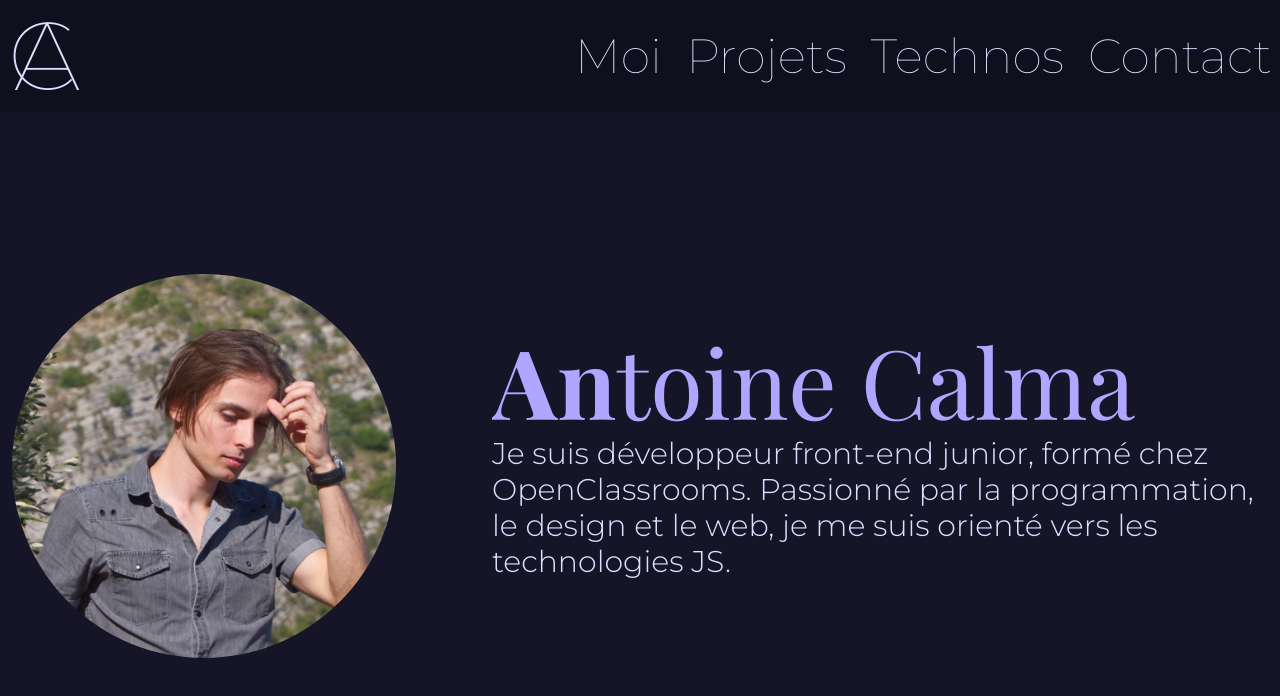
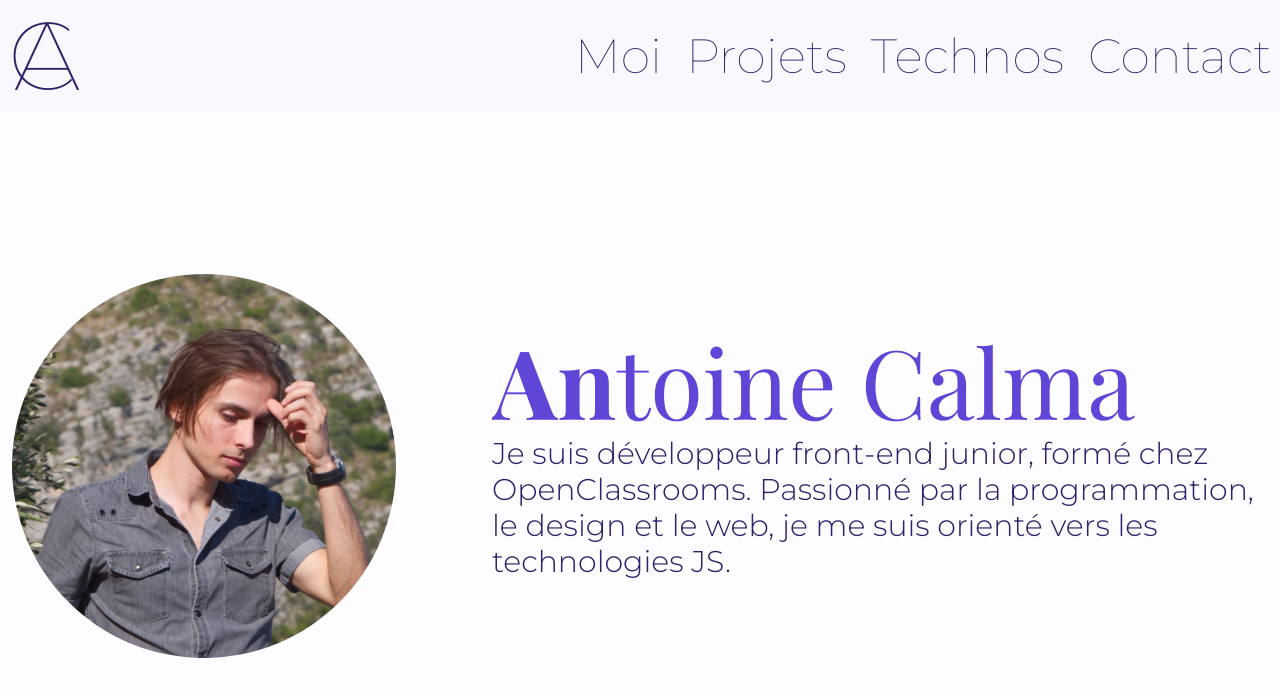
Before and after one commit to Amlac-Eniotna/Projet-12-OCR, a Next.js app in the folder portfolio/: page / in a window 1280 px wide. Shown: the top 696 px of the page. Built offline with nearby package versions, Linux system fonts and the light colour scheme; a web font is replaced by a local one.

Commit message:
lightmode add

```diff
--- a/portfolio/app/layout.tsx
+++ b/portfolio/app/layout.tsx
@@ -16,7 +16,7 @@ export default function RootLayout({
   return (
     <html lang="fr">
       <body
-        className={`${montserrat.className} bg-mauve-1 text-mauve-12 antialiased`}
+        className={`${montserrat.className} bg-wmauve-1 text-wmauve-12 dark:bg-mauve-1 dark:text-mauve-12 antialiased`}
       >
         <Header />
         {children}
--- a/portfolio/app/page.tsx
+++ b/portfolio/app/page.tsx
@@ -6,7 +6,7 @@ export default function Home() {
     <main>
       <section
         id="me"
-        className="pt-28 bg-mauve-2 h-screen lg:flex lg:items-center"
+        className="pt-28 dark:bg-mauve-2 bg-wmauve-1 h-screen lg:flex lg:items-center"
       >
         <div className="mx-auto lg:w-full max-w-7xl flex flex-col lg:flex-row justify-center items-center lg:justify-normal w-auto px-3">
           <Picture className="mb-3 mt-8 w-2/3 lg:w-96" />
--- a/portfolio/app/ui/header/header.tsx
+++ b/portfolio/app/ui/header/header.tsx
@@ -3,7 +3,7 @@ import NavLink from '@/app/ui/header/link-nav';
 
 export default function Header() {
   return (
-    <div className="flex justify-center fixed bg-mauve-1 w-full z-10">
+    <div className="flex justify-center fixed dark:bg-mauve-1 bg-wmauve-2 w-full z-10">
       <header className="font-thin flex justify-between max-w-screen-xl w-full p-2">
         <Logo />
         <NavLink className="hidden lg:flex lg:justify-center lg:items-center" />
--- a/portfolio/app/ui/me/my-name.tsx
+++ b/portfolio/app/ui/me/my-name.tsx
@@ -1,9 +1,9 @@
 import { playfair } from '@/app/ui/fonts';
 
-export default function MyName({ className }) {
+export default function MyName({ className }: { className: string }) {
   return (
     <h1
-      className={`${className} lg:text-8xl text-4xl ${playfair.className} text-mauve-11 relative overflow-hidden whitespace-nowrap`}
+      className={`${className} lg:text-8xl text-4xl ${playfair.className} dark:text-mauve-11 text-wmauve-11 relative overflow-hidden whitespace-nowrap`}
     >
       <div className="relative appear-text">
         <span className="letter-weight-animation animation-delay-1">A</span>
--- a/portfolio/app/ui/me/picture.tsx
+++ b/portfolio/app/ui/me/picture.tsx
@@ -1,6 +1,6 @@
 import Image from 'next/image';
 
-export default function Picture({ className }) {
+export default function Picture({ className }: { className: string }) {
   return (
     <Image
       src="/me.jpg"
```
